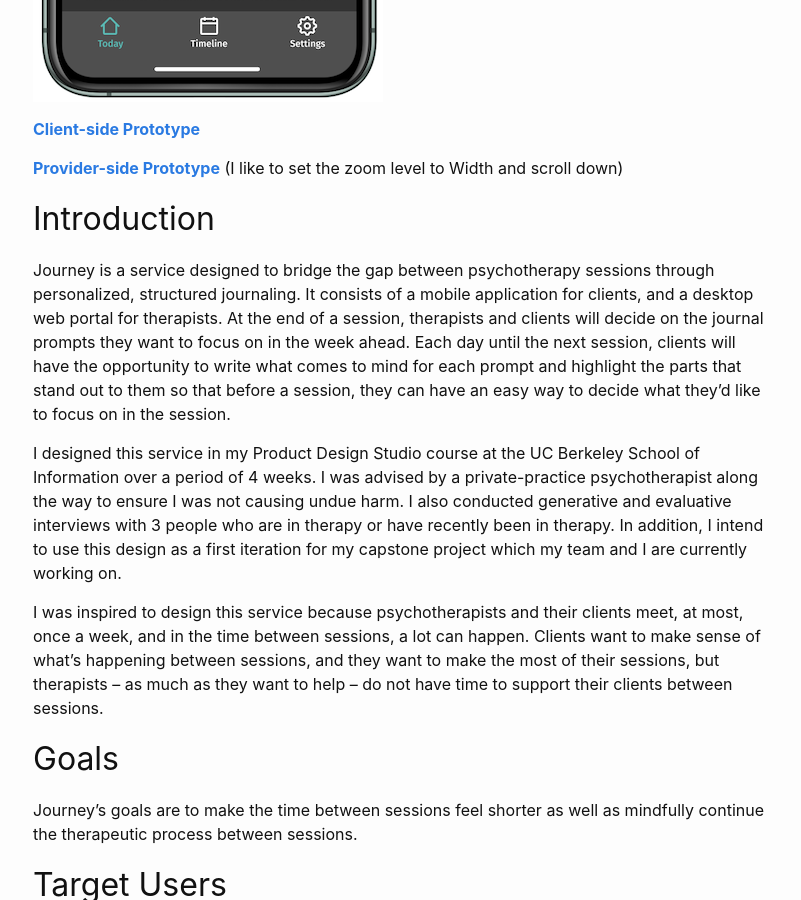
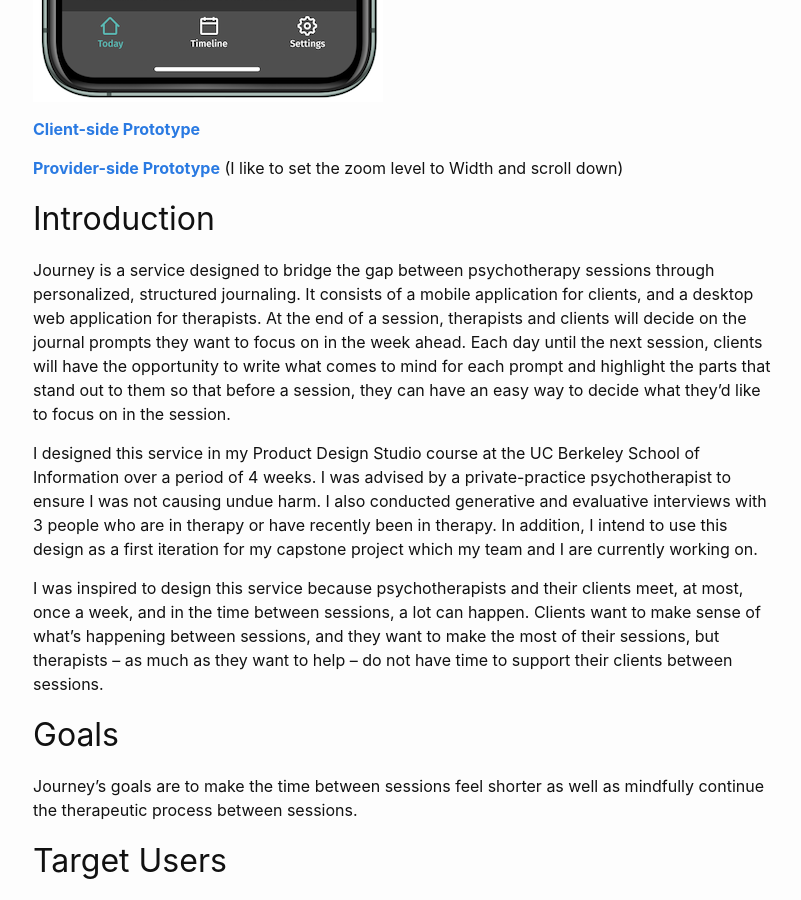
Before and after one commit to victor-grajski/portfolio-old, a Jekyll site: the page built from _posts/2020-1-21-journeyv1.markdown, in a window 1280 px wide and 900 px high, scrolled down 784 px. Shown: the whole window, without its empty margins (237-1038 px from the left). Built offline with Jekyll 4.4.1, drawn with Linux system fonts in a browser that asks for light colours.

Commit message:
Update 2020-1-21-journeyv1.markdown

```diff
--- a/_posts/2020-1-21-journeyv1.markdown
+++ b/_posts/2020-1-21-journeyv1.markdown
@@ -16,9 +16,9 @@ category: "Product Design"
 **[Provider-side Prototype](https://www.figma.com/proto/NUaTPF3WvQXSl8i8PjeVxS/v1?scaling=min-zoom&node-id=1%3A2){:target="_blank"}** (I like to set the zoom level to Width and scroll down)
 
 ## Introduction
-Journey is a service designed to bridge the gap between psychotherapy sessions through personalized, structured journaling. It consists of a mobile application for clients, and a desktop web portal for therapists. At the end of a session, therapists and clients will decide on the journal prompts they want to focus on in the week ahead. Each day until the next session, clients will have the opportunity to write what comes to mind for each prompt and highlight the parts that stand out to them so that before a session, they can have an easy way to decide what they'd like to focus on in the session.
+Journey is a service designed to bridge the gap between psychotherapy sessions through personalized, structured journaling. It consists of a mobile application for clients, and a desktop web application for therapists. At the end of a session, therapists and clients will decide on the journal prompts they want to focus on in the week ahead. Each day until the next session, clients will have the opportunity to write what comes to mind for each prompt and highlight the parts that stand out to them so that before a session, they can have an easy way to decide what they'd like to focus on in the session.
 
-I designed this service in my Product Design Studio course at the UC Berkeley School of Information over a period of 4 weeks. I was advised by a private-practice psychotherapist along the way to ensure I was not causing undue harm. I also conducted generative and evaluative interviews with 3 people who are in therapy or have recently been in therapy. In addition, I intend to use this design as a first iteration for my capstone project which my team and I are currently working on.
+I designed this service in my Product Design Studio course at the UC Berkeley School of Information over a period of 4 weeks. I was advised by a private-practice psychotherapist to ensure I was not causing undue harm. I also conducted generative and evaluative interviews with 3 people who are in therapy or have recently been in therapy. In addition, I intend to use this design as a first iteration for my capstone project which my team and I are currently working on.
 
 I was inspired to design this service because psychotherapists and their clients meet, at most, once a week, and in the time between sessions, a lot can happen. Clients want to make sense of what’s happening between sessions, and they want to make the most of their sessions, but therapists – as much as they want to help – do not have time to support their clients between sessions.
 
@@ -43,21 +43,21 @@ In earlier iterations, I also went back and forth between how much synthesis bet
 ### Dynamic Today Tab
 The Today tab will be the main hub of the app, and it will cycle between a number of different states depending on the time of their session, which is confirmed by the therapist through their desktop web application.
 
+Each day between sessions, clients will get a new topic and prompt from their therapist. Clients can write as much as they want, and they can highlight part of their response that stand out to them for easy future reference.
+
 <img src="/assets/journeyv1/today1.png" alt="splash" />
 
-Each day between sessions, clients will get a new topic and prompt from their therapist. Clients can write as much as they want, and they can highlight part of their response that stand out to them for easy future reference.
+On the day of the session, the Today tab will start off with a pre-session check-in.
 
 <img src="/assets/journeyv1/today_pre_session.png" alt="today_pre_session" />
 
-On the day of the session, the Today tab will start off with a pre-session check-in.
+During the session, the Today tab will have its own state to make recalling journal entries as lightweight as possible.
 
 <img src="/assets/journeyv1/today_during_session.png" alt="today_during_session" />
 
-During the session, the Today tab will have its own state to make recalling journal entries as lightweight as possible.
+Finally, after a session, clients will be given a short wrap-up activity.
 
 <img src="/assets/journeyv1/today_post_session.png" alt="today_post_session" />
-
-Finally, after a session, clients will be given a short wrap-up activity.
 
 ### Timeline
 The other main view in the app is Timeline which gives easy access to previous journal entries and session activities (pre-session and post-session). While the focus of the app is to keep clients in the present, I want to provide the opportunity for clients to reflect and make sense of their overall progress in therapy.
@@ -69,9 +69,9 @@ On the client-side, instead of creating an account with an email/password, I env
 
 Because the majority of therapists don't have time to review journal entries between sessions, I believe it's in the client's best interest to store data locally and not create another account that can be hacked – and yet another the client needs to keep track of – given the sensitive nature of the content they are writing.
 
+I'm also giving clients the option to add layers of protection like Face ID and a passcode as well as giving them the option to delete their local data.
+
 <img src="/assets/journeyv1/settings.png" alt="settings" />
-
-I'm also giving clients the option to add layers of protection like Face ID and a passcode as well as giving them the option to delete their local data.
 
 ## Provider-Side
 Given therapists' time is constrained to the last five minutes of each session, I wanted to make the process of wrapping up a session as lightweight as possible. To that end, all the therapist has to do is choose journal topics for the week ahead, confirm the time for the the next session, and write a small snippet for their client to think about on their way out.
```
